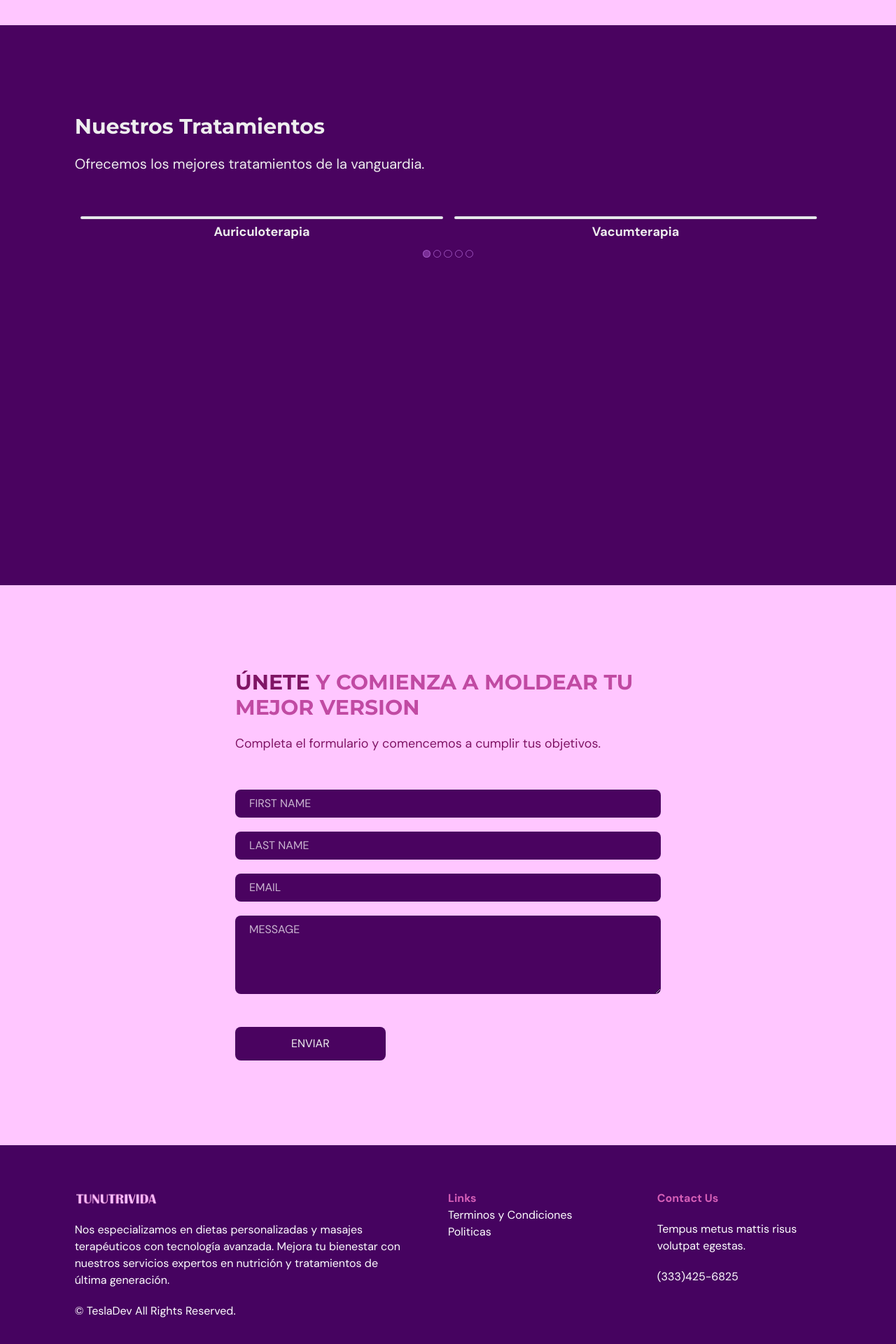
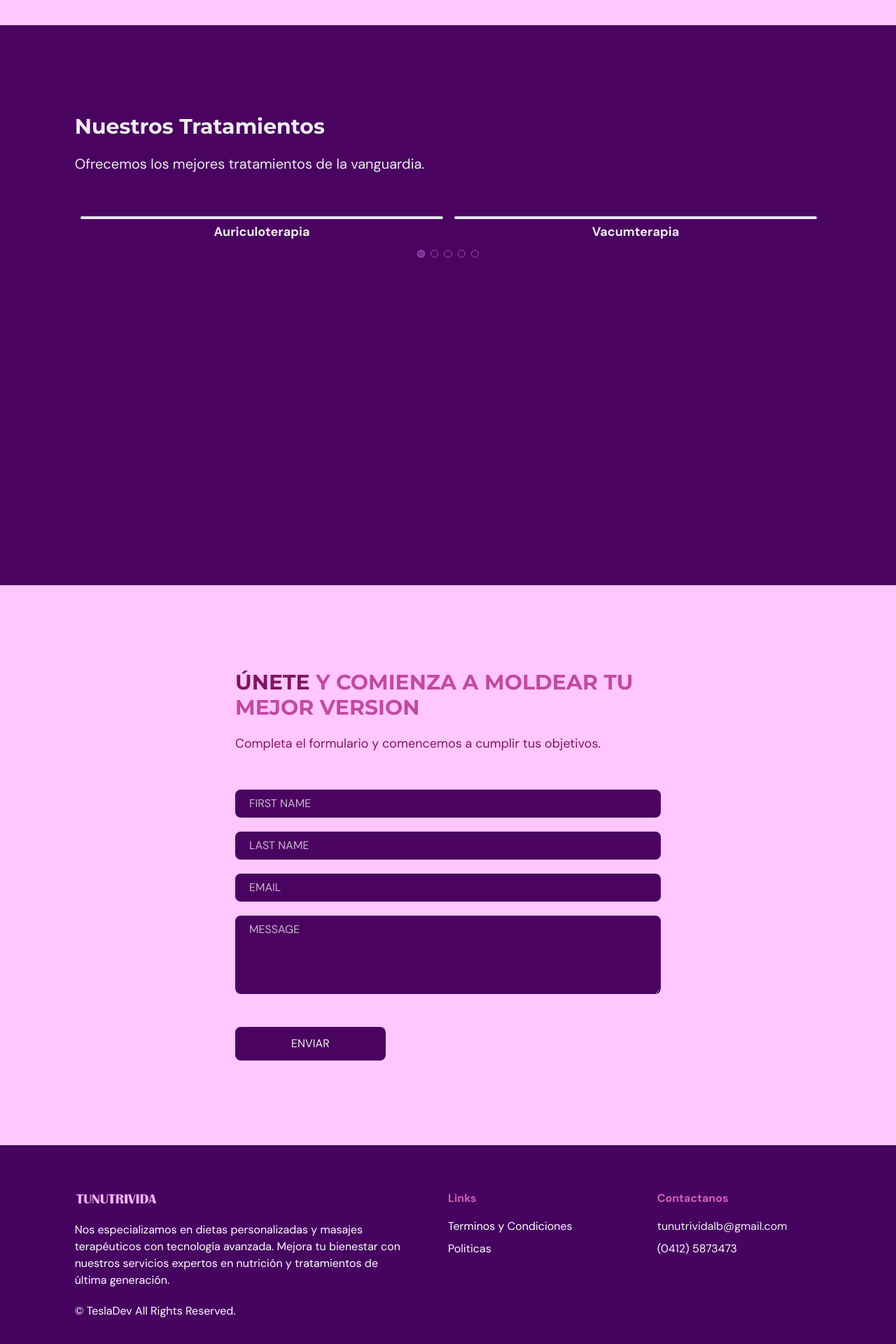
Before and after one commit to TeslaVel/tunutrividafront, a React (Vite) app: page / in a window 1280 px wide. Shown: the part 1259-3179 px from the top of the page at 70% size. Built offline with nearby package versions, Linux system fonts and the light colour scheme; what actioncable would draw is missing.

Commit message:
adds policies and terms

```diff
--- a/src/AppRoutes.tsx
+++ b/src/AppRoutes.tsx
@@ -1,4 +1,4 @@
-import { useContext, useState, useEffect, Suspense } from 'react';
+import { useContext, useState, useEffect, Suspense, useRef } from 'react';
 import Head from "@/pages/Landing/Head";
 import ProtectedRoute from '@/ProtectedRoute';
 import Dashboard from '@/pages/Dashboard';
@@ -25,6 +25,7 @@ type Props = {
 };
 
 export const AppRoutes = ({ selectedPage, setSelectedPage, asignCLientForUploadImage}: Props) => {
+  const scrollRef = useRef(null);
   const { userStored } = useContext(AuthContext);
   const [isTopOfPage, setIsTopOfPage] = useState<boolean>(true);
 
@@ -42,9 +43,18 @@ export const AppRoutes = ({ selectedPage, setSelectedPage, asignCLientForUploadI
   useEffect(() => {
     const element = document.getElementById(selectedPage);
     if (element && selectedPage !== SelectedPage.LogIn) {
-      element.scrollIntoView({ behavior: 'smooth' });
+      // Cancelar el desplazamiento anterior si existe
+      if (scrollRef.current) {
+        window.cancelAnimationFrame(scrollRef.current);
+      }
+
+      // Realizar el nuevo desplazamiento
+      const scroll = () => {
+        element.scrollIntoView({ behavior: 'smooth' });
+      };
+      scrollRef.current = window.requestAnimationFrame(scroll);
     }
-  },[selectedPage])
+  }, [selectedPage]);
 
   const isLogged = !(userStored == undefined || userStored == null || userStored?.token?.length < 1 && userStored.dietitianId)
   const sectionNotVisible = ['terms', 'policies'].includes(selectedPage)
--- a/src/components/Aside/index.tsx
+++ b/src/components/Aside/index.tsx
@@ -1,4 +1,6 @@
 import { useState, useEffect } from 'react'
+// types
+import { Colors } from "@/types";
 
 type Props = {
   children: JSX.Element
@@ -8,7 +10,7 @@ type Props = {
 }
 
 const injectedStyle = {
-  background: 'linear-gradient(50deg, #f8b4ff 0%, #ef91f7 100%)'
+  background: `linear-gradient(30deg, ${Colors.DARKPURPLE05} 0%, ${Colors.DARKPURPLE700} 100%)`
 }
 
 const Aside = ({children, isOpen, close, title}: Props) => {
@@ -28,7 +30,7 @@ const Aside = ({children, isOpen, close, title}: Props) => {
 
   return (
     <div  className="absolute min-h-screen top-0 right-0 w-[250px]">
-      <div  className="p-3 min-h-screen " style={injectedStyle}>
+      <div  className="p-3 min-h-screen text-white-01" style={injectedStyle}>
         <div className="flex items-center justify-between">
           <span className="">{title}</span>
           <span className="cursor-pointer" onClick={() => closeAside()}>X</span>
--- a/src/components/Carousel/index.tsx
+++ b/src/components/Carousel/index.tsx
@@ -51,7 +51,7 @@ const CarouselMulti: React.FC<CarouselProps> = ({
     let circleStyle = {
       border: 'thin solid rgba(181, 107, 217, 0.74)',
       borderRadius: '2em',
-      margin: '0 2px',
+      margin: '0 4px',
       color: 'black',
       display: 'inline-block',
       height: '.7em',
@@ -73,12 +73,12 @@ const CarouselMulti: React.FC<CarouselProps> = ({
       <Carousel
         customDot={<CustomDot />}
         swipeable={false}
-        draggable={false}
+        draggable={true}
         showDots={true}
         responsive={responsive}
         infinite={true}
         // autoPlay={deviceType !== "mobile" ? true : false}
-        autoPlaySpeed={1000}
+        autoPlaySpeed={2000}
         keyBoardControl={true}
         customTransition="all .5"
         transitionDuration={500}
@@ -90,8 +90,10 @@ const CarouselMulti: React.FC<CarouselProps> = ({
         renderDotsOutside
       >
         {images.map((image, index) => (
-          <div key={index}>
-            <div className="w-full h-full flex flex-col h-[350px] h-min-[250px] rounded-md border-2"
+          <div key={index} className="hover:scale-105 hover:rounded-xl transition-transform">
+            <div className="
+              w-full h-full flex flex-col h-[350px] h-min-[250px]
+              rounded-md border-2"
               style={{
                 backgroundImage: `url(${image.url})`,
                 backgroundSize: 'cover'
@@ -101,7 +103,7 @@ const CarouselMulti: React.FC<CarouselProps> = ({
                 className="absolute p-5 rounded-lg opacity-0 w-full h-full hover:opacity-[0.8] hover:bg-rgba-82"
                 style={{
                   height: 'inherit',
-                  width: 'calc(100% - 1em)',
+                  width: '',//calc(100% - 1em)
                   transition: 'all .2s linear'
                 }}>
                   <p className="text-dark-purple-600">{image.description}</p>
--- a/src/pages/Landing/Head/Navbar/index.tsx
+++ b/src/pages/Landing/Head/Navbar/index.tsx
@@ -143,7 +143,7 @@ const Navbar = ({ isTopOfPage, selectedPage, setSelectedPage }: Props) => {
             <div className={`${flexBetween} w-full gap-10`}>
               {/* LEFT SIDE */}
               <Link to='/'>
-                <DynamicLogo  isTopOfPage={isTopOfPage}/>
+                <DynamicLogo isTopOfPage={isTopOfPage && !termAndPolicies}/>
               </Link>
 
               {/* RIGHT SIDE */}
--- a/src/pages/Landing/TermsAndPolicies/Policies.tsx
+++ b/src/pages/Landing/TermsAndPolicies/Policies.tsx
@@ -74,7 +74,7 @@ export const Policies = ({ setSelectedPage }: Props) => {
         <HText size={1} classes="text-center">Política de Privacidad</HText>
         <div className="mx-auto w-3/6 mt-5">
           { policies?.map((policy: any, index: number) => (
-            <section className="py-5">
+            <section className="py-5" key={`policy-${index}`}>
               <header>
                 <strong>{policy.title}</strong>
               </header>
@@ -83,7 +83,7 @@ export const Policies = ({ setSelectedPage }: Props) => {
               { policy.list &&
                 <ul className="px-5">
                   { policy.list.map((text: any, index: number) => (
-                    <li className="ml-5 list-disc">
+                    <li className="ml-5 list-disc" key={`policy-list-${index}`}>
                        {text}
                     </li>
                   ))}
--- a/src/pages/Landing/footer/index.tsx
+++ b/src/pages/Landing/footer/index.tsx
@@ -23,7 +23,7 @@ const Footer = ({selectedPage, setSelectedPage}: Props) => {
         </div>
         <div className="mt-16 basis-1/4 md:mt-0">
           <h4 className="font-bold text-pink-50">Links</h4>
-          <ul>
+          <ul className="gap-2 mt-4 flex flex-col">
             <li>
               <LinkAnchor
                 page="Terminos y Condiciones"
@@ -50,9 +50,31 @@ const Footer = ({selectedPage, setSelectedPage}: Props) => {
           </ul>
         </div>
         <div className="mt-16 basis-1/4 md:mt-0">
-          <h4 className="font-bold text-pink-50">Contact Us</h4>
-          <p className="my-5">Tempus metus mattis risus volutpat egestas.</p>
-          <p>(333)425-6825</p>
+          <h4 className="font-bold text-pink-50">Contactanos</h4>
+          <div className="flex flex-col gap-2 mt-4">
+            <LinkAnchor
+              page="tunutrividalb@gmail.com"
+              url="contactus"
+              toSelect={SelectedPage.Contactus}
+              selectedPage={selectedPage}
+              baseColor="text-white-01"
+              selectePageColor="text-white-01"
+              setSelectedPage={(selected) => {
+                const element = document.getElementById(selected);
+                if (element) {
+                  element.scrollIntoView({ behavior: 'smooth' });
+                }
+              }}
+            />
+
+            <a
+              href='https://api.whatsapp.com/send?phone=4125873473'
+              target="_blank"
+            >
+              (0412) 5873473
+            </a>
+          </div>
+
         </div>
       </div>
     </footer>
--- a/src/pages/Landing/packages/Package.tsx
+++ b/src/pages/Landing/packages/Package.tsx
@@ -18,12 +18,12 @@ const Package = ({name, url, classes}: Props) => {
   return (
     <motion.div
       variants={childVariant}
-      className='w-full h-[350px]'
+      className='w-full h-[350px] '
     >
        <img
         src={url}
         alt={name}
-        className={`rounded-md border-2 w-full h-full`}/>
+        className={`rounded-md border-2 w-full h-full hover:scale-110 hover:rounded-xl transition-transform`}/>
     </motion.div>
   );
 };
--- a/src/types.ts
+++ b/src/types.ts
@@ -57,6 +57,7 @@ export interface User {
 
 
 export enum Colors {
+  WHITE01="#EEE",
   PURPLE500= "rgb(145, 98, 145)",
   PURPLE400= "rgb(156, 108, 156)",
   PURPLE300= "rgb(167, 118, 167)",
@@ -68,7 +69,7 @@ export enum Colors {
   PURPLE15= "rgb(233, 178, 233)",
   PURPLE10= "rgb(244, 188, 244)",
   PURPLE05= "rgb(255, 198, 255)",
-  PURPLE01= "rgb(241, 224, 241)",
+  PURPLE01= "rgb(250, 215, 250)",
   GRAYPURPLE10= "rgb(203, 181, 209)",
   DARKPURPLE700= "rgb(72, 3, 96)",
   DARKPURPLE600= "rgb(73, 3, 103)",
@@ -84,11 +85,7 @@ export enum Colors {
   DARKPURPLE10= "rgb(92, 5, 96)",
   DARKPURPLE05= "rgb(94, 7, 93)",
   GRAY20="#F8F4EB",
-  GRAY50="#EFE6E6",
-  GRAY100="#DFCCCC",
-  GRAY500="#5E0000",
-  SECONDARY400="#FFCD5B",
-  SECONDARY500="#FFA6A3",
+  BURGUNDY500="#5E0000",
   NONE="none"
 }
 
```
Also changed, not shown: src/pages/Dashboard/DashboardSections/Entries/CreateEntryForm/index.tsx (+12 -2 lines), src/pages/Landing/TermsAndPolicies/Terms.tsx (+8 -4 lines).
